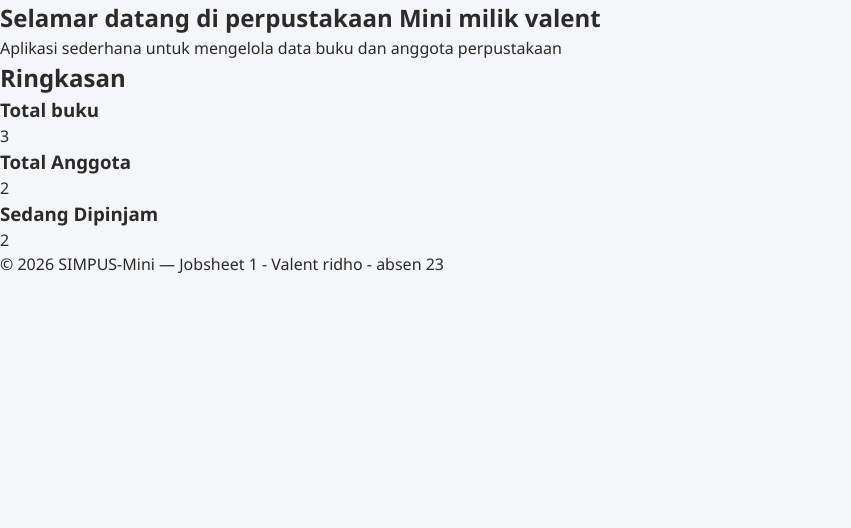
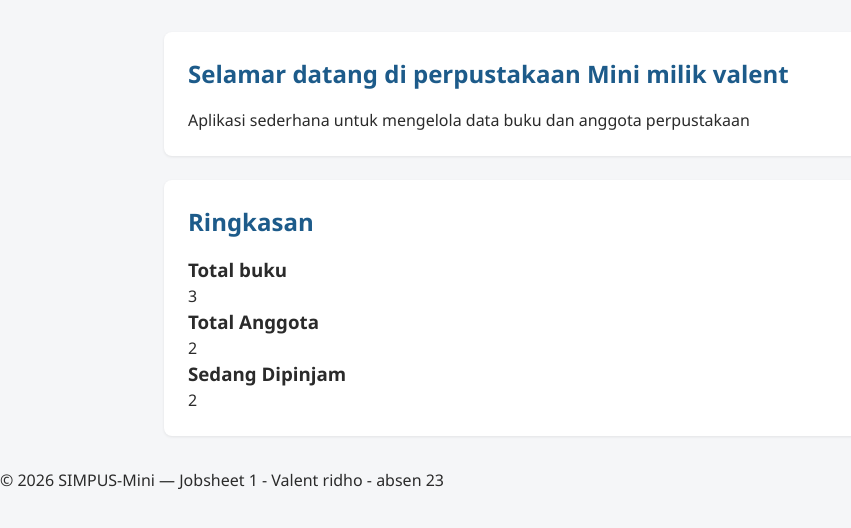
Before and after one commit to putraridhohd-cpu/23_PraktikDPW, a PHP site: page / in a window 1280 px wide. Shown: the part 66-594 px from the top of the page, without its empty margins (0-851 px from the left). Run offline with PHP 8.4, Linux system fonts and the light colour scheme.

Commit message:
5. css layout

```diff
--- a/Jobsheet-01/style.css
+++ b/Jobsheet-01/style.css
@@ -46,3 +46,23 @@ header nav a {
     color: #fff;
     font-weight: 500;
 }
+
+/* ===== Main Layout ===== */
+main {
+    max-width: 1000px;
+    margin: 2rem auto;
+    padding: 0 1.5rem;
+}
+
+section {
+    background-color: #fff;
+    border-radius: 8px;
+    padding: 1.5rem;
+    margin-bottom: 1.5rem;
+    box-shadow: 0 1px 3px rgba(0, 0, 0, 0.08);
+}
+
+section h2 {
+    margin-bottom: 1rem;
+    color: #1d5b8a;
+}
```
